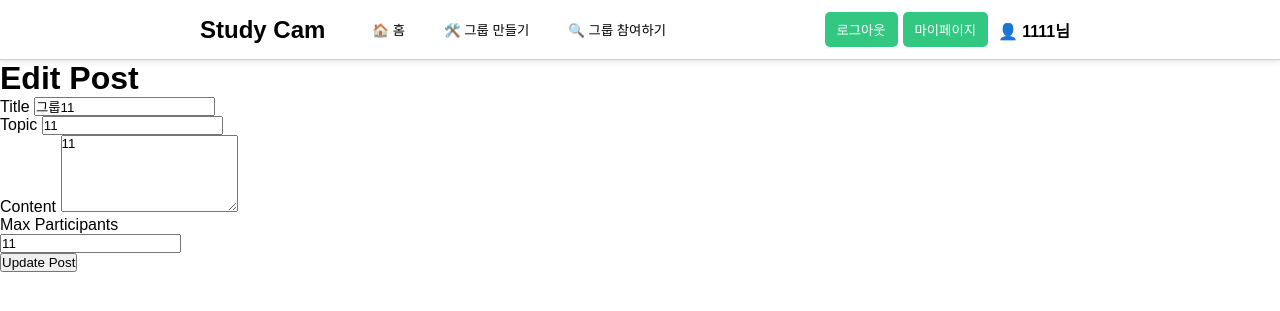
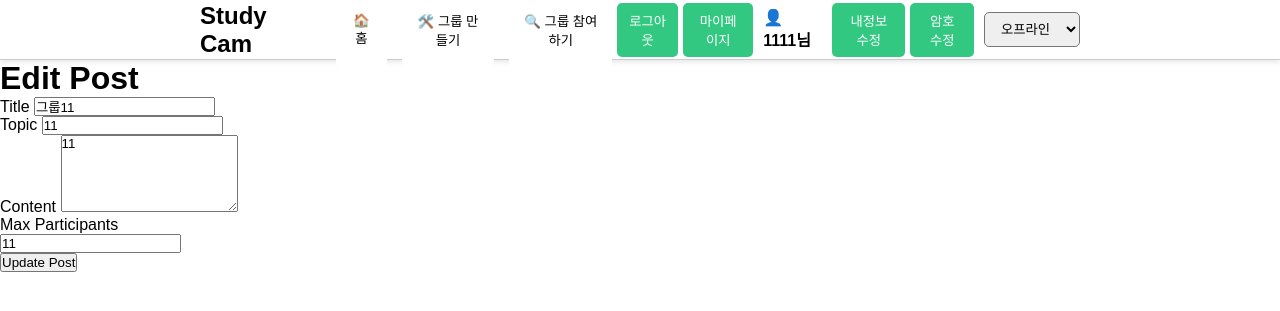
Before and after one commit to ggam9/PBL2, a Flask app: page /edit/1 in a window 1280 px wide. Shown: the top 311 px of the page. Run offline with Flask 3, Linux system fonts and the light colour scheme; a user stored in the database is signed in; data comes from the database, SQL or seed files in the repository.

Commit message:
base.html

```diff
--- a/templates/base.html
+++ b/templates/base.html
@@ -3,9 +3,9 @@
 <head>
   <meta charset="UTF-8" />
   <meta name="viewport" content="width=device-width, initial-scale=1.0"/>
-  <title>{% block title %}검색{% endblock %}</title>
+  <title>{% block title %}기본{% endblock %}</title>
   <style>
-    *{
+    * {
       margin: 0;
       padding: 0;
       box-sizing: border-box;
@@ -21,17 +21,14 @@
       height: 60px;
       border-bottom: 1px solid #ccc;
     }
-
     .topbar-left {
       display: flex;
       align-items: center;
       gap: 15px;
     }
-
     .topbar-left h2 {
       margin-right: 20px;
     }
-
     .topbar-left button {
       padding: 20px 12px;
       border: none;
@@ -40,20 +37,17 @@
       background: #fff;
       color: rgb(0, 0, 0);
     }
-    .topbar-left button:hover{
-        background-color: #ebffe5;
+    .topbar-left button:hover {
+      background-color: #ebffe5;
     }
-
     .top-buttons {
       display: flex;
       align-items: center;
     }
-
     .top-buttons .username {
       margin: 0 10px;
       font-weight: bold;
     }
-
     .top-buttons button {
       padding: 8px 12px;
       border: none;
@@ -62,6 +56,11 @@
       margin-left: 5px;
       background: #32c882;
       color: rgb(255, 255, 255);
+    }
+    .status-dropdown {
+      margin-left: 10px;
+      padding: 8px 12px;
+      border-radius: 5px;
     }
   </style>
 </head>
@@ -79,15 +78,45 @@
         <button onclick="location.href='/my_page'">마이페이지</button>
         <div class="username">
           👤 {{ session['username'] }}님
-      </div>
+        </div>
+        <button onclick="location.href='/update_profile'">내정보 수정</button>
+        <button onclick="location.href='/update_password'">암호 수정</button>
+
+        <!-- 상태 변경 드롭다운 -->
+        <select class="status-dropdown" id="status-dropdown" onchange="updateStatus(this.value)">
+          <option value="offline" {% if session['user_status'] == 'offline' %}selected{% endif %}>오프라인</option>
+          <option value="online" {% if session['user_status'] == 'online' %}selected{% endif %}>온라인</option>
+          <option value="self-studying" {% if session['user_status'] == 'self-studying' %}selected{% endif %}>자습 중</option>
+          <option value="studying" {% if session['user_status'].startswith('studying') %}selected{% endif %}>공부 중</option>
+        </select>
+
       {% else %}
         <button onclick="location.href='/login'">로그인</button>
       {% endif %}
     </div>
   </div>
 
-    {% block content %}
-    <!-- 메인 콘텐츠가 여기에 삽입됩니다 -->
-    {% endblock %}
+  {% block content %}
+  <!-- 메인 콘텐츠가 여기에 삽입됩니다 -->
+  {% endblock %}
+
+  <script>
+    function updateStatus(status) {
+      fetch('/update_status', {
+        method: 'POST',
+        headers: {
+          'Content-Type': 'application/json'
+        },
+        body: JSON.stringify({ status: status })
+      })
+      .then(response => response.json())
+      .then(data => {
+        console.log('Status updated:', data);
+      })
+      .catch(error => {
+        console.error('Error updating status:', error);
+      });
+    }
+  </script>
 </body>
 </html>
```
